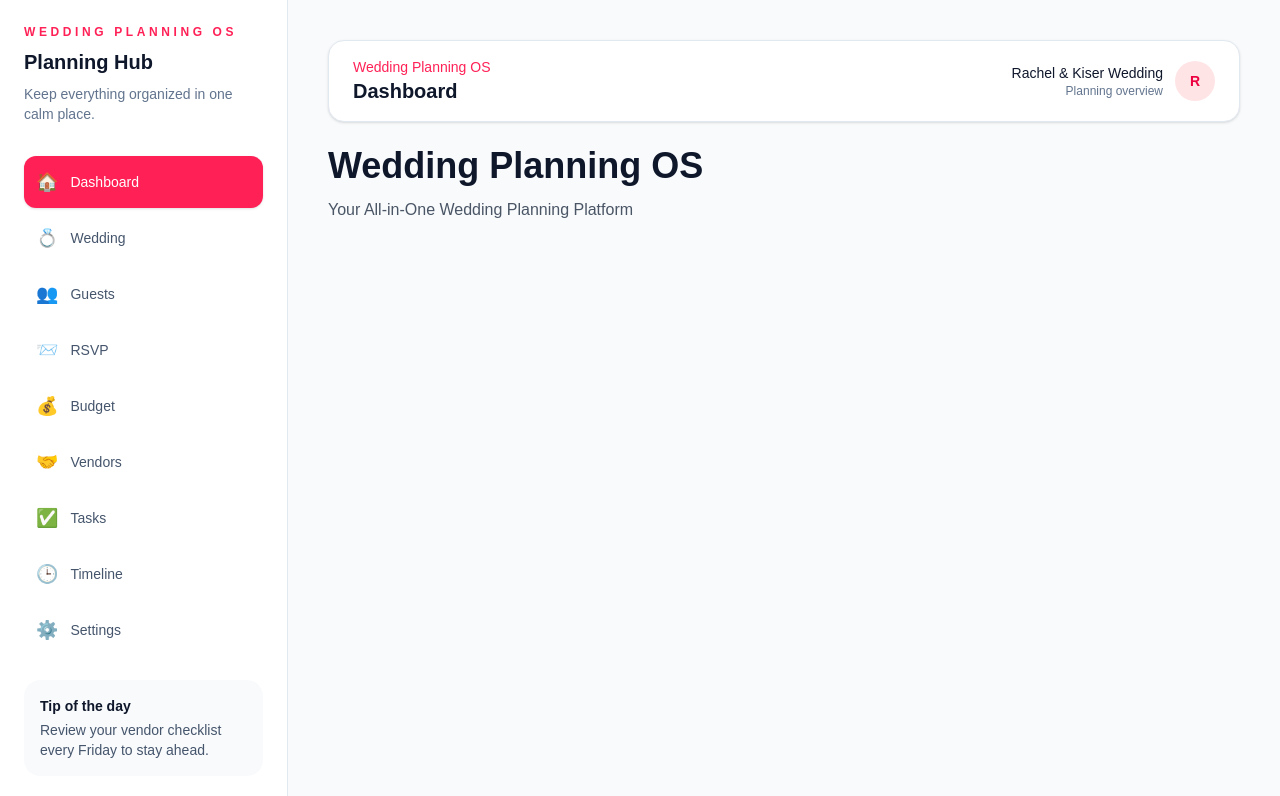
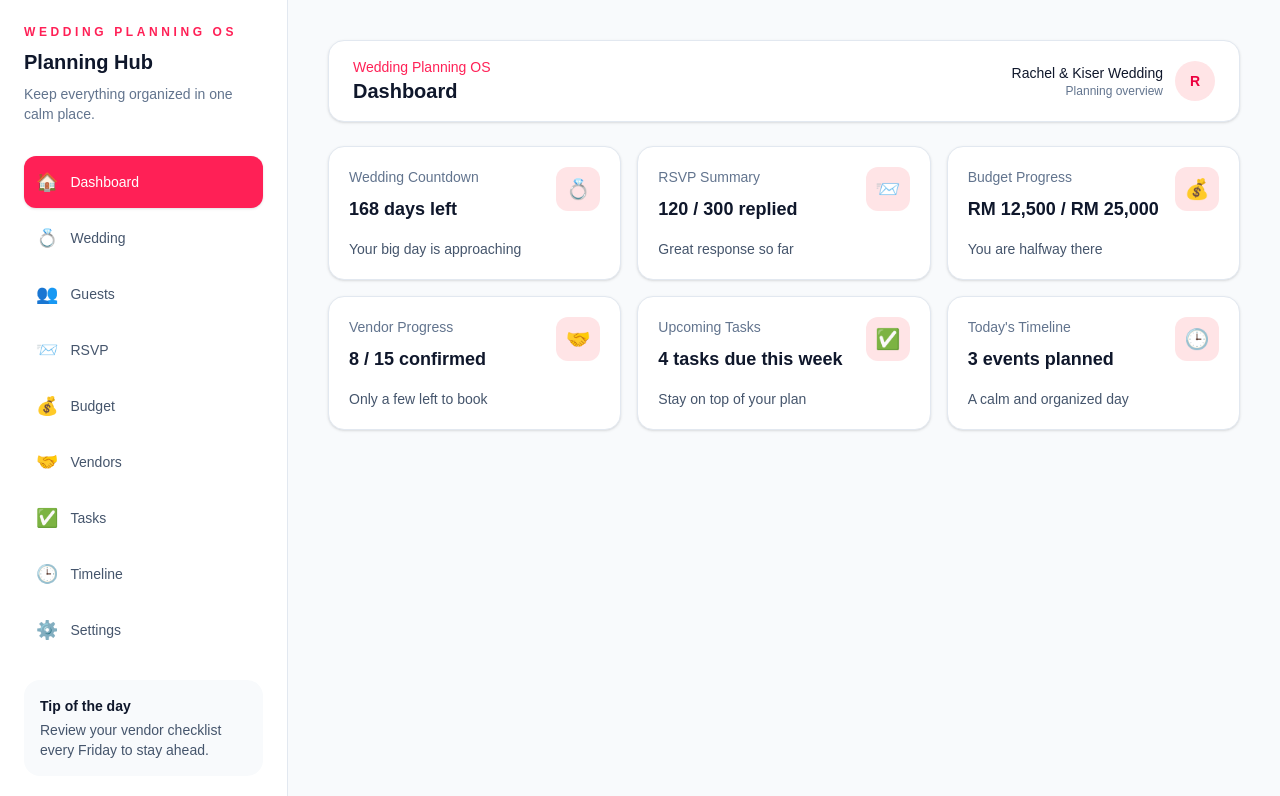
Before and after one commit to RCEventPlanner/WeddingPlanningOS, a Next.js app: page / in a window 1280 px wide. Shown: the top 796 px of the page. Built offline with nearby package versions, Linux system fonts and the light colour scheme.

Commit message:
Improve dashboard homepage

```diff
--- a/app/page.tsx
+++ b/app/page.tsx
@@ -1,5 +1,44 @@
 import { Sidebar } from "../components/Sidebar";
 import { TopNav } from "../components/TopNav";
+
+const dashboardCards = [
+  {
+    title: "Wedding Countdown",
+    icon: "💍",
+    value: "168 days left",
+    note: "Your big day is approaching",
+  },
+  {
+    title: "RSVP Summary",
+    icon: "📨",
+    value: "120 / 300 replied",
+    note: "Great response so far",
+  },
+  {
+    title: "Budget Progress",
+    icon: "💰",
+    value: "RM 12,500 / RM 25,000",
+    note: "You are halfway there",
+  },
+  {
+    title: "Vendor Progress",
+    icon: "🤝",
+    value: "8 / 15 confirmed",
+    note: "Only a few left to book",
+  },
+  {
+    title: "Upcoming Tasks",
+    icon: "✅",
+    value: "4 tasks due this week",
+    note: "Stay on top of your plan",
+  },
+  {
+    title: "Today's Timeline",
+    icon: "🕒",
+    value: "3 events planned",
+    note: "A calm and organized day",
+  },
+];
 
 export default function Home() {
   return (
@@ -9,13 +48,28 @@ export default function Home() {
       <main className="flex-1 p-6 sm:p-8 lg:ml-72 lg:p-10">
         <TopNav title="Dashboard" />
 
-        <h1 className="text-4xl font-bold text-slate-900">
-          Wedding Planning OS
-        </h1>
+        <div className="grid gap-4 md:grid-cols-2 xl:grid-cols-3">
+          {dashboardCards.map((card) => (
+            <div
+              key={card.title}
+              className="group rounded-2xl border border-slate-200 bg-white p-5 shadow-sm transition duration-200 hover:-translate-y-1 hover:shadow-md"
+            >
+              <div className="flex items-start justify-between">
+                <div>
+                  <p className="text-sm font-medium text-slate-500">{card.title}</p>
+                  <p className="mt-2 text-lg font-semibold text-slate-900">
+                    {card.value}
+                  </p>
+                </div>
+                <div className="flex h-11 w-11 items-center justify-center rounded-xl bg-rose-100 text-xl">
+                  {card.icon}
+                </div>
+              </div>
 
-        <p className="mt-3 text-gray-600">
-          Your All-in-One Wedding Planning Platform
-        </p>
+              <p className="mt-4 text-sm text-slate-600">{card.note}</p>
+            </div>
+          ))}
+        </div>
       </main>
     </div>
   );
```
